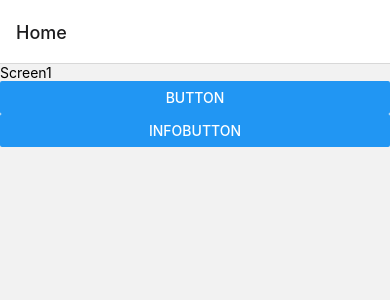
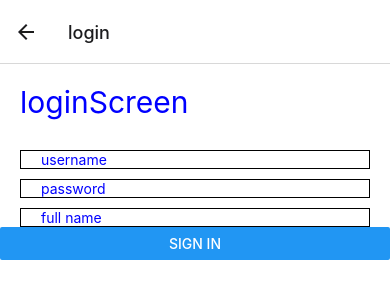
Before and after one commit to Sumeshc99/todo-list, a React Native app: screen /login in a window 390 px wide. Shown: the top 300 px of the page. Built offline with nearby package versions, Linux system fonts and the light colour scheme.

Commit message:
login page

```diff
--- a/src/Navigation/Navigation.js
+++ b/src/Navigation/Navigation.js
@@ -5,6 +5,8 @@ import {createNativeStackNavigator} from '@react-navigation/native-stack';
 import Screen1 from '../screen/Screen1';
 import Screen2 from '../screen/Screen2';
 import Screen3 from '../screen/Screen3';
+import LoginScreen from '../screen/LoginScreen';
+import Loginpage from '../screen/Loginpage';
 
 const Stack = createNativeStackNavigator();
 const Navigation = () => {
@@ -13,6 +15,8 @@ const Navigation = () => {
         <Stack.Screen name='Home' component={Screen1}/>
         <Stack.Screen name='Home2' component={Screen2}/>
         <Stack.Screen name='info' component={Screen3}/>
+        <Stack.Screen name='login' component={LoginScreen}/>
+        <Stack.Screen name='loginpage' component={Loginpage}/>
     </Stack.Navigator>
   </NavigationContainer>;
 };
--- /dev/null
+++ b/src/screen/LoginScreen.js
@@ -0,0 +1,80 @@
+import { StyleSheet, Text, View,TextInput, Button } from 'react-native'
+import React, { useState } from 'react'
+import { useNavigation } from '@react-navigation/native'
+import Navigation from '../Navigation/Navigation'
+
+
+const LoginScreen = () => {
+    const navigation =  useNavigation()
+
+    const [name, setname] = useState('')
+    const [password, setpassword] = useState('')
+    const [fullname,setfullname] = useState('')
+    console.log('name',name);
+  return (
+    <View style={{backgroundColor:'white',flex:1}}>
+      <Text style={styles.title}>loginScreen</Text>
+      <TextInput
+      placeholder='username'
+      placeholderTextColor={"blue"}
+      style={styles.username}
+      value={name}
+      onChangeText={(text) => setname(text)}
+      />
+
+      <TextInput
+      placeholder='password'
+      placeholderTextColor={'blue'}
+      style={styles.password}
+      value={password}
+      secureTextEntry={true}
+      onChangeText={(text) => setpassword(text)}
+      />
+
+      <TextInput
+        placeholder='full name'
+        placeholderTextColor={'blue'}
+        style={styles.fullname}
+        value={fullname}
+        onChangeText={(text) => setfullname(text)}
+      />
+
+      <Button title='sign in' onPress={() => navigation.navigate('loginpage',{
+        username: name,
+        userpassword: password,
+        fullname:fullname,
+      })} />
+    </View>
+  )
+}
+
+export default LoginScreen
+
+const styles = StyleSheet.create({
+    title:{
+        fontSize:30,
+        margin:20,
+        color:'blue',
+    },
+
+    username:{
+        borderWidth:1,
+        marginTop:10,
+        marginHorizontal:20,
+        paddingLeft:20,
+    },
+
+    password:{
+        borderWidth:1,
+        marginTop:10,
+        marginHorizontal:20,
+        paddingLeft:20,
+    },
+
+    fullname:{
+        borderWidth:1,
+        marginTop:10,
+        marginHorizontal:20,
+        paddingLeft:20,
+    }
+})
--- /dev/null
+++ b/src/screen/Loginpage.js
@@ -0,0 +1,21 @@
+import { StyleSheet, Text, View } from 'react-native'
+import React from 'react'
+import { useRoute } from '@react-navigation/native'
+
+const Loginpage = () => {
+   const route = useRoute()
+   console.log('route1',route.params);
+  return (
+    <View>
+      <Text>{route.params.username}</Text>
+      <Text>{route.params.userpassword}</Text>
+      <Text>{route.params.fullname}</Text>
+    </View>
+  )
+}
+
+export default Loginpage
+
+const styles = StyleSheet.create({
+
+})
--- a/src/screen/Screen1.js
+++ b/src/screen/Screen1.js
@@ -1,4 +1,4 @@
-import { StyleSheet, Text, View,Button } from 'react-native'
+import { StyleSheet, Text, View,Button,TouchableOpacity } from 'react-native'
 import React from 'react'
 import { useNavigation } from '@react-navigation/native'
 
@@ -7,14 +7,27 @@ const Screen1 = () => {
 
    const navigation =  useNavigation()
   return (
-    <View>
+    <View style={{flex:1}}>
       <Text>Screen1</Text>
-      <Button onPress={() => navigation.navigate('Home2')} title='button'/>
+      <Button onPress={() => navigation.navigate('Home2')} title='to do list'/>
       <Button onPress={() => navigation.navigate('info')} title='infobutton'/>
+      <TouchableOpacity style={styles.login} onPress={() => navigation.navigate('login') }>
+        <Text >go to login page</Text>
+      </TouchableOpacity>
     </View>
   )
 }
 
 export default Screen1
 
-const styles = StyleSheet.create({})
+const styles = StyleSheet.create({
+  login:{
+    width: 120,
+    height: 30,
+    backgroundColor: 'blue',
+    color:'white',
+    margin:10,
+    justifyContent:'center',
+    alignItems:'center',
+  }
+})
```
